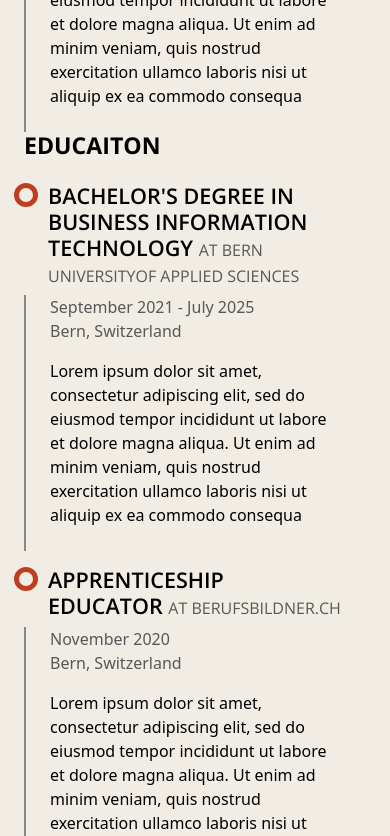
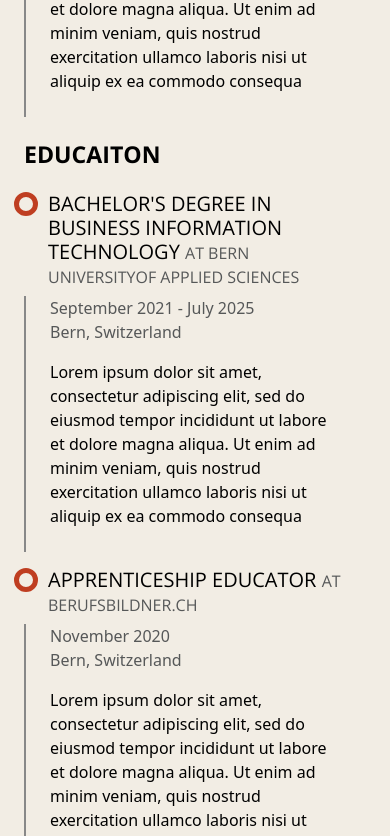
Before and after one commit to Laars1/portfolio, an Angular app: page / in a window 390 px wide. Shown: the part 3700-4536 px from the top of the page. Built offline with nearby package versions, Linux system fonts and the light colour scheme; no server answers.

Commit message:
updated design

```diff
--- a/src/app/core/experience/experience.component.html
+++ b/src/app/core/experience/experience.component.html
@@ -10,7 +10,7 @@
           [alternativeColor]="false"></app-experience-item>
       </div>
     </div>
-    <div class="col-12 col-md-6">
+    <div class="col-12 col-md-6 mt-4 mt-md-0">
       <h3 class="text-uppercase">educaiton</h3>
       <div class="timeline">
         <app-experience-item *ngFor="let item of educationItems" [item]="item"
--- a/src/app/shared/components/experience-item/experience-item.component.html
+++ b/src/app/shared/components/experience-item/experience-item.component.html
@@ -1,8 +1,8 @@
 <div class="timeline-item">
   <div class="px-4 pt-3 timeline-item-header">
-    <h4 class="text-uppercase">{{item.jobtitle}}
+    <h5 class="text-uppercase">{{item.jobtitle}}
       <span class="text-muted h6">at {{item.companyName}}</span>
-    </h4>
+    </h5>
   </div>
   <div class="px-4 pb-4 timeline-item-body">
     <div class="text-muted text-small">{{item.timerange}}</div>
```
